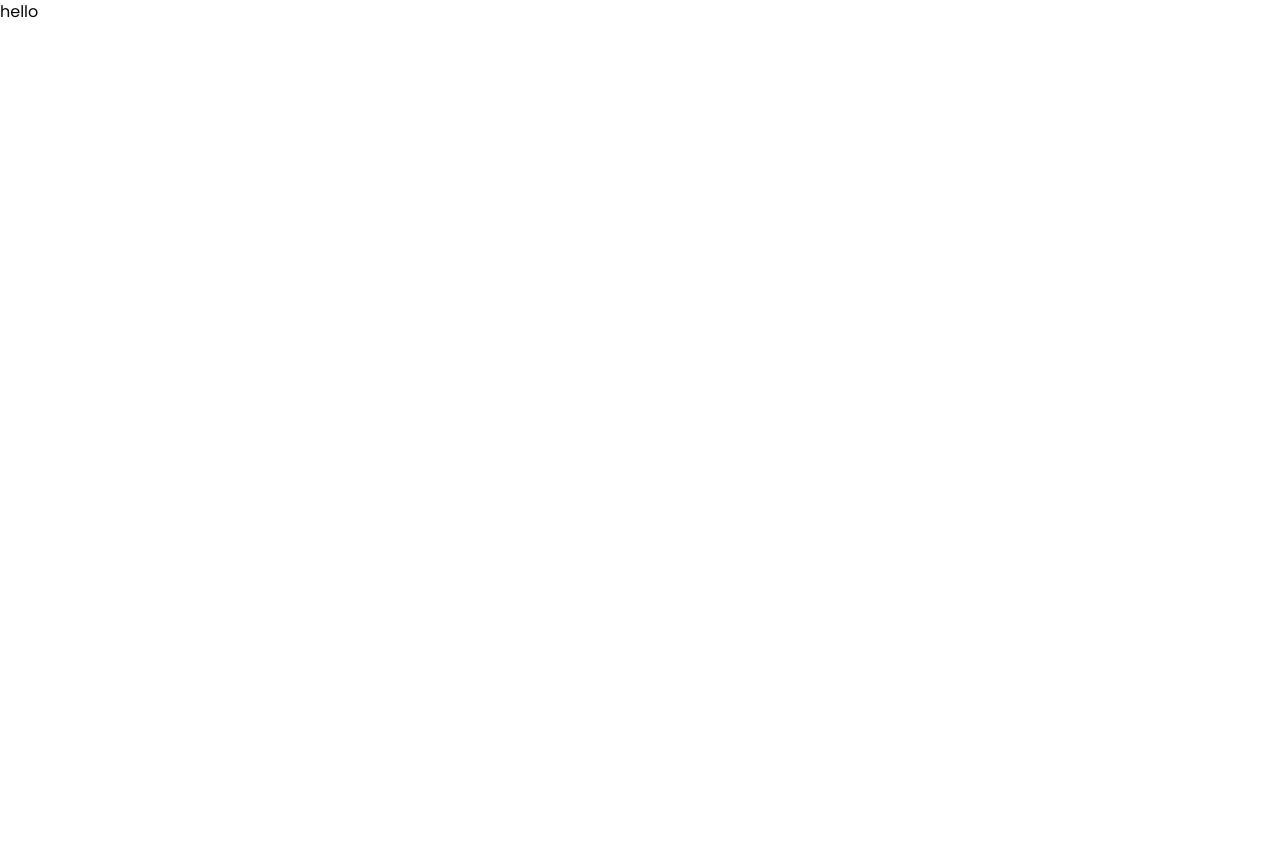
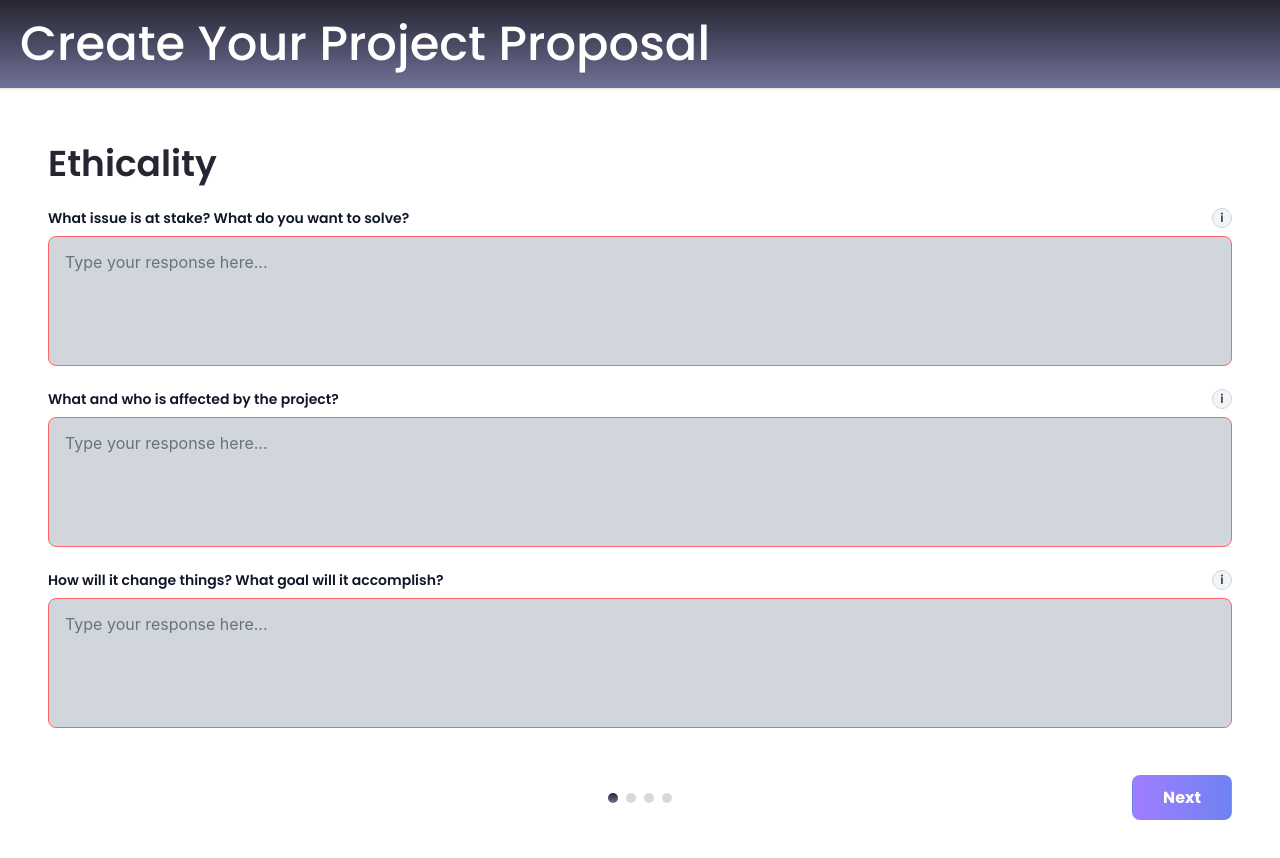
Before and after one commit to GDD-Toolkit/gdd-ethical-project-dev-agents, a React (Vite) app in the folder frontend/: page / in a window 1280 px wide. Shown: the top 858 px of the page. Before the commit the page ends 800 px from the top, so only its background shows below. Built offline with nearby package versions, Linux system fonts and the light colour scheme.

Commit message:
fixed stuff

```diff
--- a/frontend/src/App.tsx
+++ b/frontend/src/App.tsx
@@ -1,9 +1,10 @@
 import './App.css'
+import MultiStepForm from './pages/MultistepForm'
 
 function App() {
   return (
     <>
-     hello
+     <MultiStepForm/>
     </>
   )
 }
--- a/frontend/src/components/MultiStepForm/FormConfig.tsx
+++ b/frontend/src/components/MultiStepForm/FormConfig.tsx
@@ -1,5 +1,3 @@
-import { i } from "framer-motion/client";
-
 export const formSteps = [
   {
     title: "Ethicality",
--- a/frontend/src/components/MultiStepForm/FormPage.tsx
+++ b/frontend/src/components/MultiStepForm/FormPage.tsx
@@ -1,5 +1,5 @@
 import React from "react";
-import ProgressBar from "../progressBar";
+import ProgressBar from "../ProgressBar";
 import Button from "../Button";
 import QuestionBox from "../QuestionBox";
 
@@ -24,15 +24,19 @@ const FormPage: React.FC<FormPageProps> = ({
   onPrev,
   isLastStep,
   totalPages,
-  step
+  step,
 }) => {
   return (
     <div className="multi-step-form flex flex-col justify-between w-full p-6 space-y-6">
-
-      <h2 className="text-2xl font-semibold text-[#262633] text-[40px]">{title}</h2>
+      <h2 className="font-semibold text-[#262633] text-4xl">{title}</h2>
 
       {questions.map((field) => (
-        <QuestionBox key={field.id} question={field.question} tooltip={field.description} className="mb-4" />
+        <QuestionBox
+          key={field.id}
+          question={field.question}
+          tooltip={field.description}
+          className="mb-4"
+        />
       ))}
 
       <div className="mt-6 flex items-center justify-between gap-4">
--- a/frontend/src/components/QuestionBox.tsx
+++ b/frontend/src/components/QuestionBox.tsx
@@ -36,7 +36,8 @@ const QuestionBox = ({
             </div>
 
             <div
-              className="absolute right-0 top-6 z-20 hidden group-hover:block max-w-sm bg-white border border-gray-300 text-gray-700 text-sm p-3 rounded-md shadow-md whitespace-normal break-words"
+              className="absolute right-0 top-6 z-20 hidden group-hover:block bg-white border border-gray-300 text-gray-700 text-sm p-3 rounded-md shadow-md whitespace-pre-wrap break-words"
+              style={{ maxWidth: "20rem", width: "max-content" }}
               role="tooltip"
             >
               {tooltip}
--- a/frontend/src/pages/MultistepForm.tsx
+++ b/frontend/src/pages/MultistepForm.tsx
@@ -1,14 +1,12 @@
-import React, { useState } from "react";
+import { useState } from "react";
 import FormPage from "../components/MultiStepForm/FormPage";
 import { formSteps } from "../components/MultiStepForm/FormConfig";
-
 
 const MultiStepForm = () => {
   const [step, setStep] = useState(0);
 
   const nextStep = () => {
-    if (step < formSteps.length - 1)
-    {
+    if (step < formSteps.length - 1) {
       setStep(step + 1);
     }
   };
@@ -17,7 +15,7 @@ const MultiStepForm = () => {
 
   return (
     <div className="multi-step-form flex min-h-screen flex-col bg-background">
-      <div className="w-full p-[20px] flex items-center text-[40px] md:text-[48px] font-[500] text-white bg-gradient-to-b from-[#262633] to-[#727299] shadow-sm">
+      <div className="w-full p-5 flex items-center text-4xl md:text-5xl font-[500] text-white bg-gradient-to-b from-[#262633] to-[#727299] shadow-sm">
         Create Your Project Proposal
       </div>
       <main className="flex-1 w-full px-6 py-8">
```
